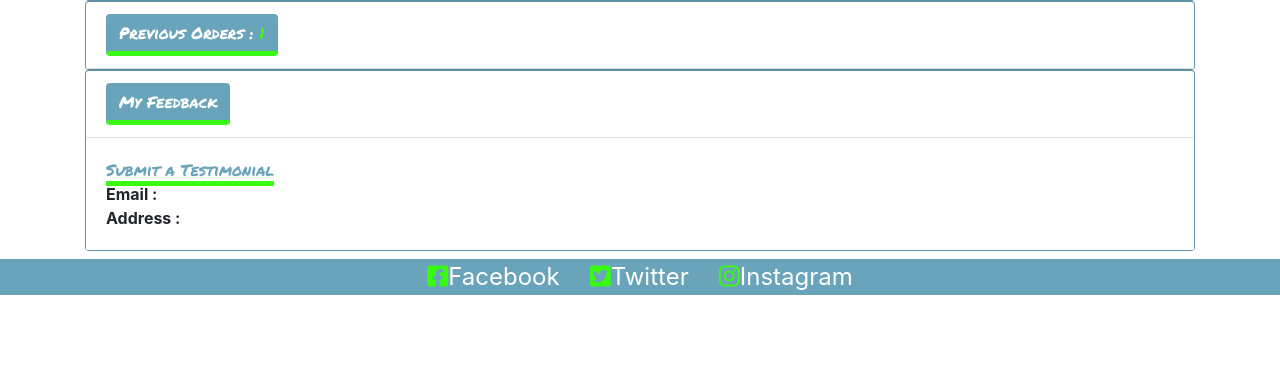
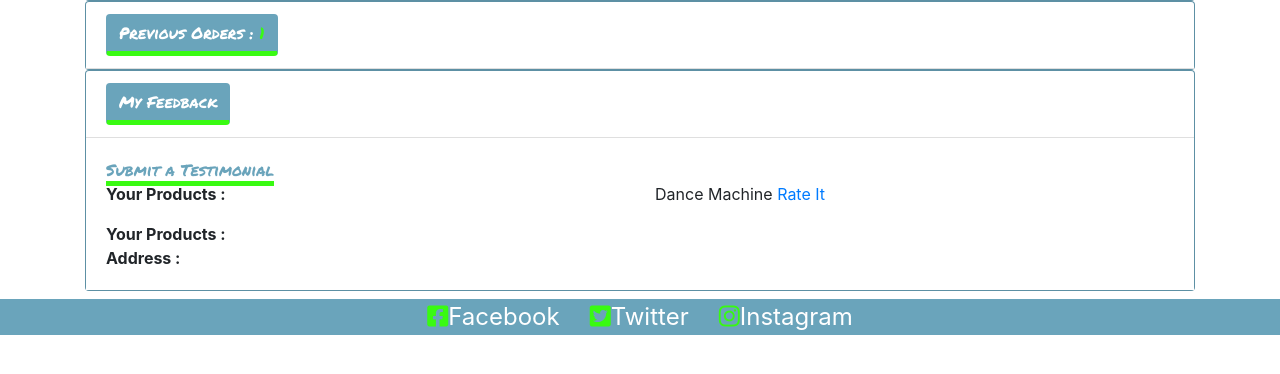
Before and after one commit to FirmoDaniel/Total_Health_At_Home, a Django app: page /profile/ in a window 1280 px wide, after a click on "My Feedback". Shown: the part 244-618 px from the top of the page. Run offline with Django 3.2, Linux system fonts and the light colour scheme; a user stored in the database is signed in; data comes from the database, SQL or seed files in the repository; tables that the repository leaves empty hold one stand-in row (values such as "Sample post"); some libraries are stand-ins or nearby versions.

Commit message:
UPDATED: profile views with products variable for display purposes.

```diff
--- a/checkout/templates/checkout/checkout_success.html
+++ b/checkout/templates/checkout/checkout_success.html
@@ -68,7 +68,11 @@
                     {% for item in order.lineitems.all %}
                     <div class="row">
                         <div class="col"><p class= "mb-0 font-weight-bold" >Product : {{ forloop.counter }}</p></div>
-                        <div class="col text-left"><p > {{ item.product.name }} ( <strong>Category :</strong> {{ item.product.category.friendly_name}} ) </p></div>
+                        <div class="col text-left">
+                          <p> {{ item.product.name }} ( <strong>Category :</strong> {{ item.product.category.friendly_name}} )
+                            <span><a href="{% url 'product_detail' item.product.id %}">Details</a></span>
+                          </p>
+                        </div>
                     </div>
                     <hr>
                     {% endfor %}
--- a/profiles/templates/profiles/profile.html
+++ b/profiles/templates/profiles/profile.html
@@ -97,10 +97,9 @@
                         {% if orders %}
                             <div class="row">
                                 {% if testimonials %}
-                                    <div class="col"><p class= "mb-0 font-weight-bold" >Your Testimonial </p></div>
+                                    <div class="col"><p class= "mb-0 font-weight-bold" >Your Testimonial :</p></div>
                                     {% for test in testimonials %}
-                                        <div class="col text-left"><p>user : {{ test.username }}</p></div>
-                                        <div class="col text-left"><p>words : {{ test.description }}</p></div>
+                                        <div class="col text-left"><p> {{ test.description|capfirst }} >Status: {% if test.approved %} posted ! {% else %} under review {% endif %}</p></div>
                                     {% endfor %}
                                 {% else %}
                                     <div class="col">
@@ -111,12 +110,21 @@
                         {% else %}
                             <div class="row">
                                 <div class="col"><p class= "mb-0 font-weight-bold" >Feedback available after first purchase </p></div>
-                                <div class="col text-left"><p ></p></div>
                             </div>
                         {% endif %}
                             <div class="row">
-                                <div class="col"><p class= "mb-0 font-weight-bold" >Email :</p></div>
-                                <div class="col text-left"><p ></p></div>
+                                <div class="col"><p class= "mb-0 font-weight-bold" >Your Products :</p></div>
+                                {% for order in orders %}
+                                    {% for item in order.lineitems.all %}
+                                        <div class="col text-left"><p> {{ item.product.name }} <span><a href="{% url 'product_detail' item.product.id %}">Rate It</a></span></p></div>
+                                    {% endfor %}
+                                {% endfor %}
+                            </div>
+                            <div class="row">
+                                <div class="col"><p class= "mb-0 font-weight-bold" >Your Products :</p></div>
+                                {% for product in products %}
+                                        <div class="col text-left"><p> {{ item.product.name }} <span><a href="{% url 'product_detail' item.product.id %}">Rate It</a></span></p></div>
+                                {% endfor %}
                             </div>
                             <div class="row">
                                 <div class="col"><p class= "mb-0 font-weight-bold" >Address :</p></div>
--- a/profiles/views.py
+++ b/profiles/views.py
@@ -2,6 +2,7 @@
 from django.contrib.auth.decorators import login_required
 from django.contrib import messages
 
+from products.models import Product
 from home.models import Testimonial
 from .models import UserProfile
 from .forms import UserProfileForm
@@ -13,7 +14,8 @@
 def profile(request):
     """ Display the user's profile. """
     profile = get_object_or_404(UserProfile, user=request.user)
-    testimonials = Testimonial.objects.filter(username=request.user)
+    testimonials = Testimonial.objects.filter(username=request.user)  # get only testimonial posted by current user
+    products = Product.objects.all()  # get all products to display those capable to rating.
 
     if request.method == 'POST':
         form_UserProfileForm = UserProfileForm(request.POST, instance=profile)
```
